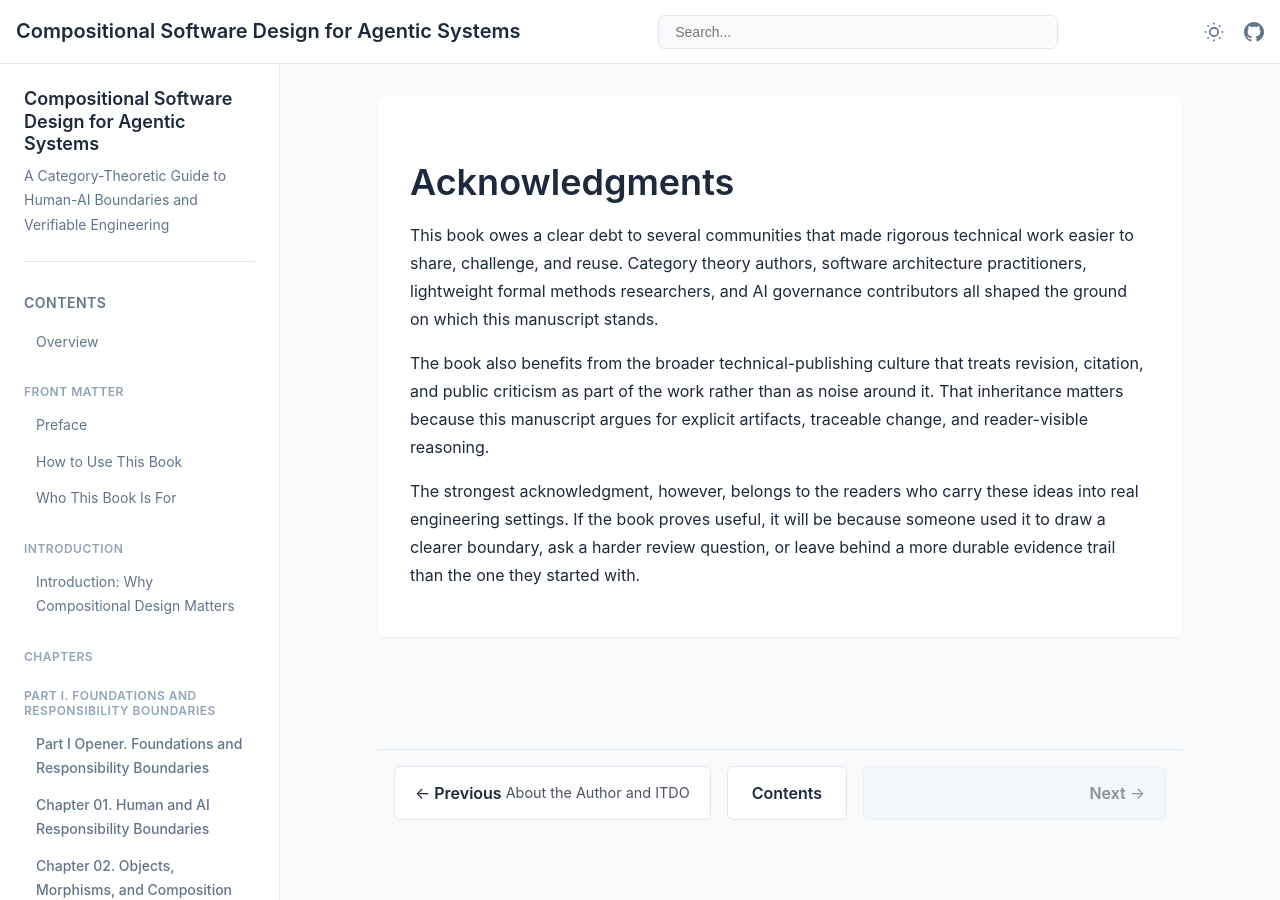
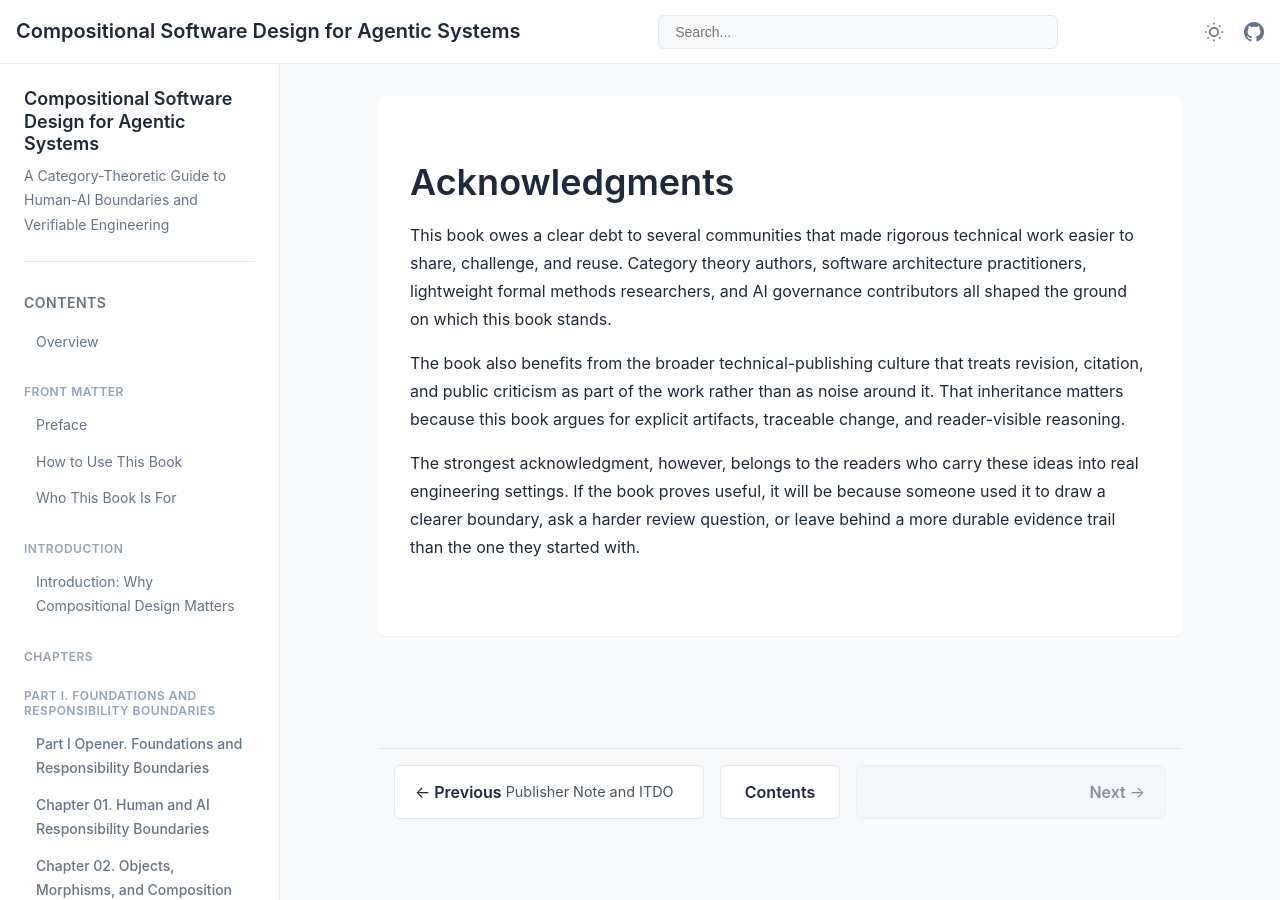
Before and after one commit to itdojp/composable-software-design-book, a Jekyll site: the page built from src/afterword/acknowledgments/index.md, in a window 1280 px wide and 900 px high. Built offline with Jekyll 4.4.1, drawn with Linux system fonts in a browser that asks for light colours.

Commit message:
Align afterword labeling with reader-facing framing

```diff
--- a/_data/navigation.json
+++ b/_data/navigation.json
@@ -118,7 +118,7 @@
   ],
   "afterword": [
     {
-      "title": "About the Author and ITDO",
+      "title": "Publisher Note and ITDO",
       "path": "/src/afterword/about-the-author-and-itdo/"
     },
     {
--- a/src/afterword/about-the-author-and-itdo/index.md
+++ b/src/afterword/about-the-author-and-itdo/index.md
@@ -1,18 +1,18 @@
 ---
 layout: book
-title: "About the Author and ITDO"
+title: "Publisher Note and ITDO"
 description: "Publisher note on the editorial voice, scope, and intended use of the book."
 ---
 
-# About the Author and ITDO
+# Publisher Note and ITDO
 
 This book is published under the ITDO Inc. name because its method is meant to be reused by engineering teams rather than tied to one person's private workflow.
-The voice of the manuscript is therefore institutional on purpose.
+The voice of the book is therefore institutional on purpose.
 It is centered on software architecture, governed AI-assisted delivery, and reviewable engineering practice.
 
 Readers should trust the book in the same way the book asks them to trust a system.
 Look for explicit boundaries, stable terms, reviewable claims, and evidence that survives beyond the first pass.
-The manuscript tries to earn authority through inspectable reasoning rather than through personality or tool enthusiasm.
+The book tries to earn authority through inspectable reasoning rather than through personality or tool enthusiasm.
 
 That is also why the running example stays small and explicit.
 The goal is not to persuade readers that one repository workflow is universally important.
--- a/src/afterword/acknowledgments/index.md
+++ b/src/afterword/acknowledgments/index.md
@@ -1,16 +1,16 @@
 ---
 layout: book
 title: "Acknowledgments"
-description: "Acknowledgments for the communities and publication traditions that informed the manuscript."
+description: "Acknowledgments for the communities and publication traditions that informed the book."
 ---
 
 # Acknowledgments
 
 This book owes a clear debt to several communities that made rigorous technical work easier to share, challenge, and reuse.
-Category theory authors, software architecture practitioners, lightweight formal methods researchers, and AI governance contributors all shaped the ground on which this manuscript stands.
+Category theory authors, software architecture practitioners, lightweight formal methods researchers, and AI governance contributors all shaped the ground on which this book stands.
 
 The book also benefits from the broader technical-publishing culture that treats revision, citation, and public criticism as part of the work rather than as noise around it.
-That inheritance matters because this manuscript argues for explicit artifacts, traceable change, and reader-visible reasoning.
+That inheritance matters because this book argues for explicit artifacts, traceable change, and reader-visible reasoning.
 
 The strongest acknowledgment, however, belongs to the readers who carry these ideas into real engineering settings.
 If the book proves useful, it will be because someone used it to draw a clearer boundary, ask a harder review question, or leave behind a more durable evidence trail than the one they started with.
```
Also changed, not shown: index.md (+1 -1 lines).
